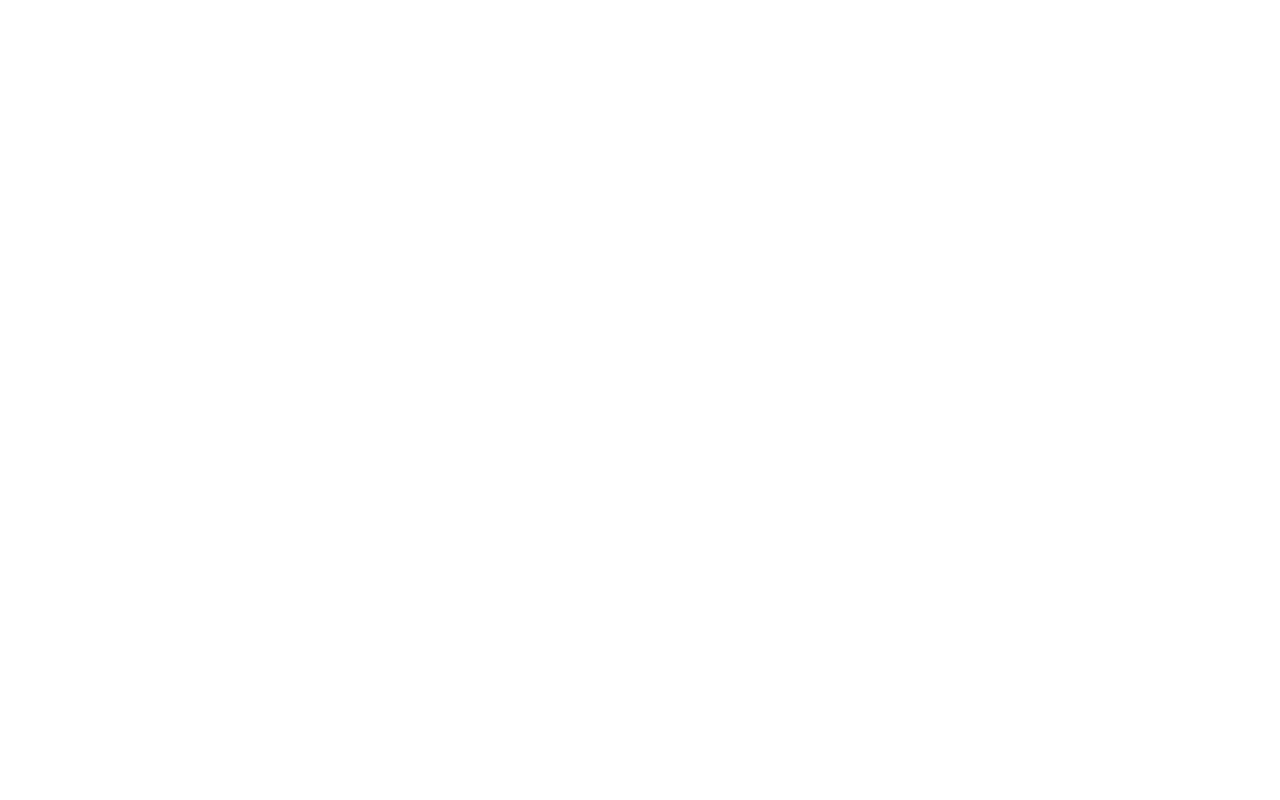
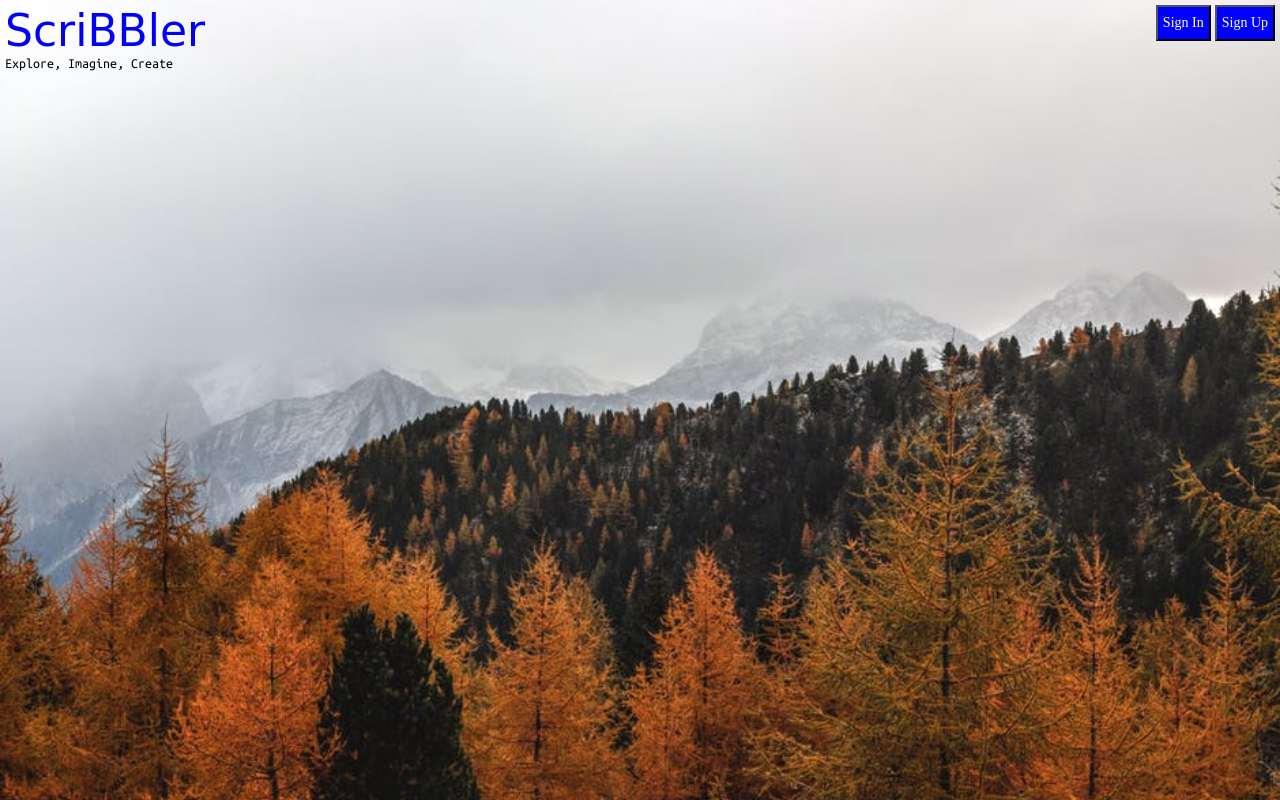
Before and after one commit to pi-codes/ScribblerProject, a plain HTML site: page index.html in a window 1280 px wide. Drawn offline with Linux system fonts and the light colour scheme; a web font is replaced by a local one.

Commit message:
Adding navbar components

```diff
--- a/index.html
+++ b/index.html
@@ -3,13 +3,34 @@
 
 <head>
     <!-- TODO: Include Font Awesome file here -->
+    <script src="https://kit.fontawesome.com/3a11080fd4.js" crossorigin="anonymous"></script>
     <!-- TODO: Include Google Fonts file here -->
+    <link href="https://fonts.googleapis.com/css2?family=Montez&display=swap" rel="stylesheet">
+    <link href="https://fonts.googleapis.com/css2?family=Montez&family=Ubuntu+Mono&display=swap" rel="stylesheet">
 
+    <link href='styles\index.css' rel='stylesheet' type='text/css'>
+    <title>ScriBBler</title>
 
 </head>
 
 <body>
     <!-- TODO: Include all your code for the header and home page here -->
+    <div id="main-container-div">
+
+        <div class="header">
+            <div class="title-container">
+                <p class="title">ScriBBler</p>
+                <p class="sub-title">Explore, Imagine, Create</p>
+            </div>
+            <div class="login-buttons-container">
+                <button onclick="showSignInModal()" class="blue-button" type="button">Sign In</button>
+                <button onclick="showSignUpModal()" class="blue-button" type="button">Sign Up</button>
+            </div>
+        </div>
+
+
+    </div>
+    </div>
 </body>
 
 </html>
--- a/styles/index.css
+++ b/styles/index.css
@@ -0,0 +1,46 @@
+body{
+    background: url('../images/background.jpg') no-repeat fixed center center;
+    background-size: cover;
+    margin: 0 !important;
+    background-size: 100%;
+    overflow:hidden;
+    display: block;
+    height: 100%;
+}
+
+.header{
+    display: flex;
+    flex-direction: row;
+    justify-content: space-between;
+    margin: 5px;
+}
+
+.title-container{
+    display: flex;
+    flex-direction: column;
+    justify-content: space-between;
+}
+
+.title {
+    font-family: Montez, cursive;
+    font-size: 44px;
+    margin: 0px;
+    color: blue;
+}
+
+.sub-title {
+    font-family: "Ubuntu Mono", monospace;
+    font-size: 14px;
+    margin: 0px;
+}
+
+.blue-button{
+    background-color: blue;
+    padding-top: 8px;
+    padding-bottom: 8px;
+    padding-right: 5px;
+    padding-left:5px;
+    color:white;
+    font-family: 'Ubuntu Condensed';
+    font-size: 14px;
+}
```
